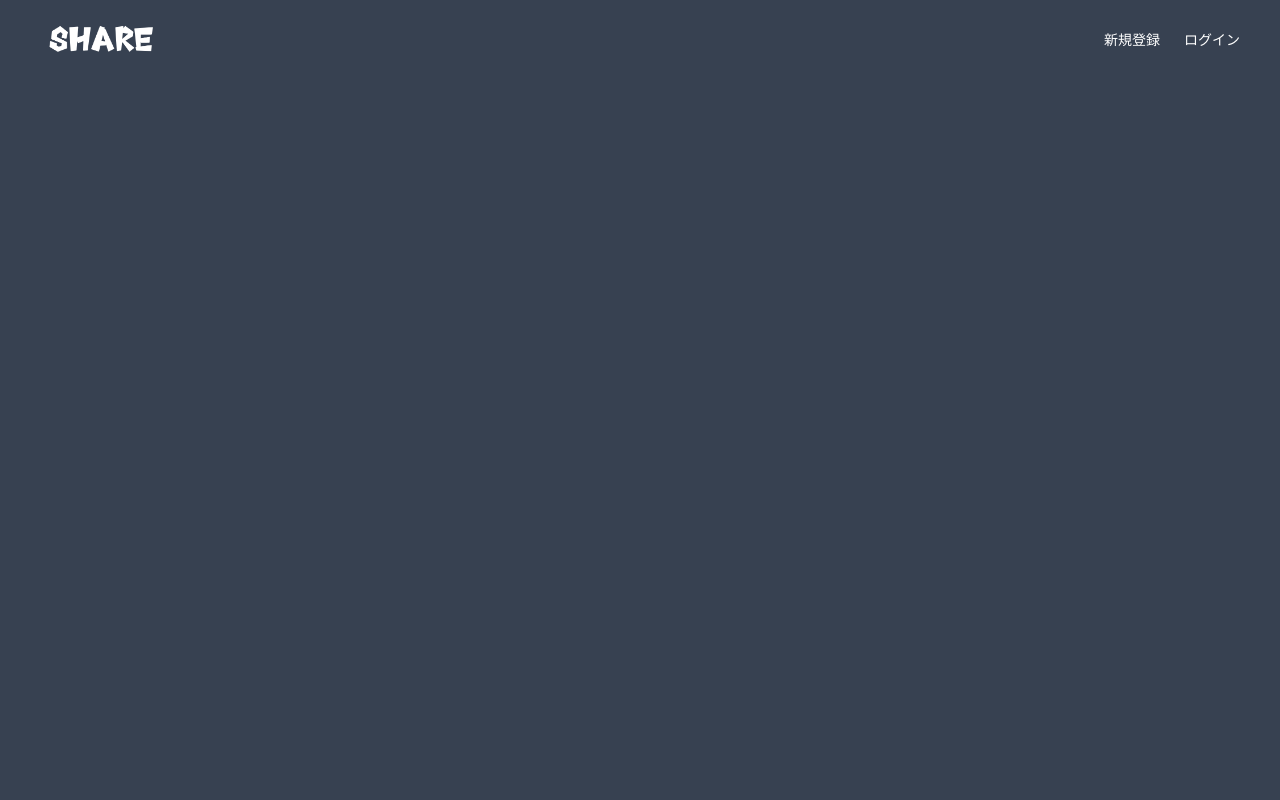
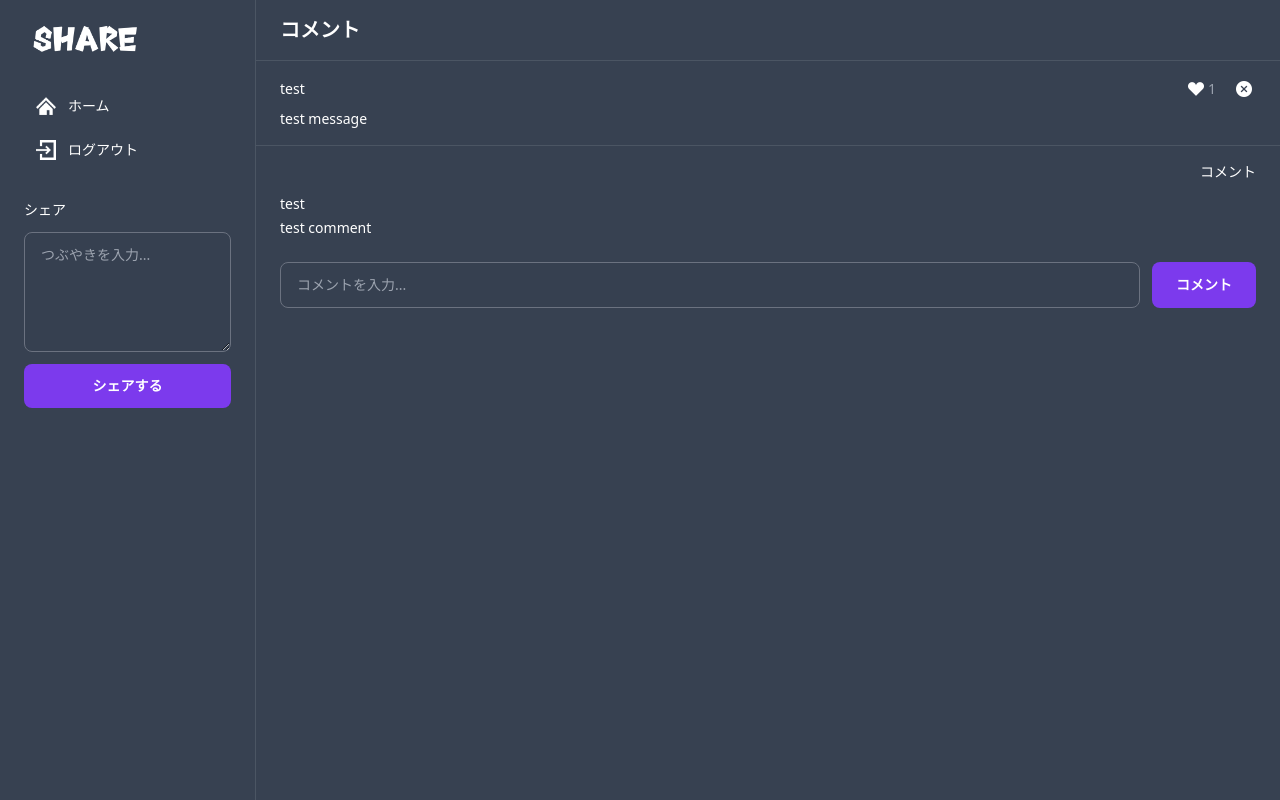
Before and after one commit to youhonami/share, a Nuxt app in the folder frontend/nuxt/: page /tweets/1 in a window 1280 px wide. Before the commit this address had no page. Built offline with nearby package versions, Linux system fonts and the light colour scheme.

Commit message:
トップページ、詳細ページの作成

```diff
--- /dev/null
+++ b/frontend/nuxt/app/components/Sidebar.vue
@@ -0,0 +1,67 @@
+<template>
+  <aside class="shrink-0 w-64 flex flex-col p-6 border-r border-gray-600">
+    <a
+      href="/"
+      class="block no-underline mb-8"
+      @click.prevent="navigateTo('/')"
+    >
+      <img src="/icons/logo.png" alt="SHARE" class="block h-8 w-auto" />
+    </a>
+
+    <nav class="flex flex-col gap-2 mb-8">
+      <NuxtLink
+        to="/"
+        class="flex items-center gap-3 py-2 px-3 text-white no-underline rounded-lg hover:bg-gray-600/50"
+        :class="{ 'bg-gray-600/50': route.path === '/' }"
+      >
+        <img :src="homeIcon" alt="" class="w-5 h-5 shrink-0 object-contain" />
+        <span class="text-sm font-medium">ホーム</span>
+      </NuxtLink>
+      <NuxtLink
+        to="/login"
+        class="flex items-center gap-3 py-2 px-3 text-white no-underline rounded-lg hover:bg-gray-600/50"
+        @click.prevent="emit('logout')"
+      >
+        <img :src="logoutIcon" alt="" class="w-5 h-5 shrink-0 object-contain" />
+        <span class="text-sm">ログアウト</span>
+      </NuxtLink>
+    </nav>
+
+    <div class="flex flex-col gap-3">
+      <h2 class="text-white text-sm font-medium">シェア</h2>
+      <textarea
+        v-model="shareText"
+        placeholder="つぶやきを入力..."
+        class="w-full min-h-[120px] py-3 px-4 text-sm text-white bg-gray-700/50 border border-gray-500 rounded-lg resize-y placeholder-gray-400 focus:outline-none focus:border-violet-500 focus:ring-1 focus:ring-violet-500 box-border"
+        rows="4"
+      />
+      <button
+        type="button"
+        class="w-full py-3 px-4 text-sm font-semibold text-white bg-violet-600 rounded-lg hover:bg-violet-500 focus:outline-none focus:ring-2 focus:ring-violet-500"
+        @click="onShareClick"
+      >
+        シェアする
+      </button>
+    </div>
+  </aside>
+</template>
+
+<script setup lang="ts">
+import homeIcon from '~/assets/icons/home.png'
+import logoutIcon from '~/assets/icons/logout.png'
+
+const route = useRoute()
+const emit = defineEmits<{
+  share: [text: string]
+  logout: []
+}>()
+
+const shareText = ref('')
+
+function onShareClick() {
+  const text = shareText.value.trim()
+  if (!text) return
+  emit('share', text)
+  shareText.value = ''
+}
+</script>
--- /dev/null
+++ b/frontend/nuxt/app/layouts/home.vue
@@ -0,0 +1,5 @@
+<template>
+  <div class="min-h-screen h-screen flex flex-col overflow-hidden bg-gray-700">
+    <slot />
+  </div>
+</template>
--- a/frontend/nuxt/app/pages/index.vue
+++ b/frontend/nuxt/app/pages/index.vue
@@ -1,9 +1,73 @@
 <template>
-  <div class="min-h-[calc(100vh-80px)] flex flex-col p-6">
-    <!-- ログイン後のホーム（タイムライン等） -->
-    <h1 class="text-white text-xl font-semibold mb-4">ホーム</h1>
-    <p class="text-gray-300 text-sm">
-      ログイン後のページです。タイムラインなどをここに表示します。
-    </p>
+  <div class="min-h-full flex flex-1 min-w-0">
+    <Sidebar @share="handleShare" @logout="handleLogout" />
+
+    <!-- メイン（タイムライン） -->
+    <main class="flex-1 min-w-0 flex flex-col">
+      <h1 class="text-white text-xl font-semibold py-4 px-6 border-b border-gray-600">
+        ホーム
+      </h1>
+
+      <div class="flex flex-col divide-y divide-gray-600">
+        <article
+          v-for="post in posts"
+          :key="post.id"
+          class="py-4 px-6 flex flex-col gap-2"
+        >
+          <div class="flex items-center justify-between gap-2">
+            <span class="text-white font-medium text-sm">{{ post.userName }}</span>
+            <div class="flex items-center gap-4 shrink-0">
+              <button
+                type="button"
+                class="flex items-center gap-1 text-gray-400 hover:text-white text-sm"
+              >
+                <img src="/icons/heart.png" alt="いいね" class="w-4 h-4" />
+                <span>{{ post.likeCount }}</span>
+              </button>
+              <button
+                type="button"
+                class="p-1 text-gray-400 hover:text-white"
+                aria-label="削除"
+                @click="handleDelete(post.id)"
+              >
+                <img src="/icons/cross.png" alt="" class="w-4 h-4" />
+              </button>
+              <NuxtLink
+                :to="`/tweets/${post.id}`"
+                class="p-1 text-gray-400 hover:text-white inline-block"
+                aria-label="コメント"
+              >
+                <img src="/icons/detail.png" alt="" class="w-4 h-4" />
+              </NuxtLink>
+            </div>
+          </div>
+          <p class="text-white text-sm">{{ post.text }}</p>
+        </article>
+      </div>
+    </main>
   </div>
 </template>
+
+<script setup lang="ts">
+definePageMeta({ layout: 'home' })
+
+const posts = ref([
+  { id: 1, userName: 'test', text: 'test message', likeCount: 1 },
+])
+
+function handleShare(text: string) {
+  posts.value = [
+    { id: Date.now(), userName: 'test', text, likeCount: 0 },
+    ...posts.value,
+  ]
+}
+
+function handleDelete(id: number) {
+  posts.value = posts.value.filter((p) => p.id !== id)
+}
+
+function handleLogout() {
+  // TODO: 認証トークン削除等
+  navigateTo('/login')
+}
+</script>
--- /dev/null
+++ b/frontend/nuxt/app/pages/tweets/[id].vue
@@ -0,0 +1,105 @@
+<template>
+  <div class="min-h-full flex flex-1 min-w-0">
+    <Sidebar @share="handleShare" @logout="handleLogout" />
+
+    <main class="flex-1 min-w-0 flex flex-col">
+      <h1 class="text-white text-xl font-semibold py-4 px-6 border-b border-gray-600">
+        コメント
+      </h1>
+
+      <!-- 元投稿 -->
+      <article class="py-4 px-6 flex flex-col gap-2 border-b border-gray-600">
+        <div class="flex items-center justify-between gap-2">
+          <span class="text-white font-medium text-sm">{{ post.userName }}</span>
+          <div class="flex items-center gap-4 shrink-0">
+            <span class="flex items-center gap-1 text-gray-400 text-sm">
+              <img src="/icons/heart.png" alt="いいね" class="w-4 h-4" />
+              {{ post.likeCount }}
+            </span>
+            <NuxtLink
+              to="/"
+              class="p-1 text-gray-400 hover:text-white"
+              aria-label="閉じる"
+            >
+              <img src="/icons/cross.png" alt="" class="w-4 h-4" />
+            </NuxtLink>
+          </div>
+        </div>
+        <p class="text-white text-sm">{{ post.text }}</p>
+      </article>
+
+      <!-- コメント一覧 -->
+      <div class="py-4 px-6">
+        <h2 class="text-white text-sm font-medium mb-3 text-right">コメント</h2>
+        <div class="flex flex-col gap-4 divide-y divide-gray-600">
+          <div
+            v-for="comment in comments"
+            :key="comment.id"
+            class="pt-3 first:pt-0"
+          >
+            <p class="text-white font-medium text-sm">{{ comment.userName }}</p>
+            <p class="text-white text-sm mt-1">{{ comment.text }}</p>
+          </div>
+        </div>
+
+        <!-- コメント入力 -->
+        <div class="flex gap-3 mt-6">
+          <input
+            v-model="newComment"
+            type="text"
+            placeholder="コメントを入力..."
+            class="flex-1 py-3 px-4 text-sm text-white bg-gray-700/50 border border-gray-500 rounded-lg placeholder-gray-400 focus:outline-none focus:border-violet-500 focus:ring-1 focus:ring-violet-500 box-border"
+            @keydown.enter.prevent="submitComment"
+          >
+          <button
+            type="button"
+            class="shrink-0 py-3 px-6 text-sm font-semibold text-white bg-violet-600 rounded-lg hover:bg-violet-500 focus:outline-none focus:ring-2 focus:ring-violet-500"
+            @click="submitComment"
+          >
+            コメント
+          </button>
+        </div>
+      </div>
+    </main>
+  </div>
+</template>
+
+<script setup lang="ts">
+definePageMeta({ layout: 'home' })
+
+const route = useRoute()
+const tweetId = computed(() => Number(route.params.id) || 0)
+
+// TODO: API から投稿・コメント取得
+const post = ref({
+  id: tweetId.value,
+  userName: 'test',
+  text: 'test message',
+  likeCount: 1,
+})
+
+const comments = ref([
+  { id: 1, userName: 'test', text: 'test comment' },
+])
+
+const newComment = ref('')
+
+function handleShare(text: string) {
+  // TODO: API で投稿
+  console.log('Share:', text)
+}
+
+function handleLogout() {
+  navigateTo('/login')
+}
+
+function submitComment() {
+  const text = newComment.value.trim()
+  if (!text) return
+  comments.value = [
+    ...comments.value,
+    { id: Date.now(), userName: 'test', text },
+  ]
+  newComment.value = ''
+}
+</script>
```
Also changed, not shown: frontend/nuxt/app/assets/icons/home.png (added), frontend/nuxt/app/assets/icons/logout.png (added).
